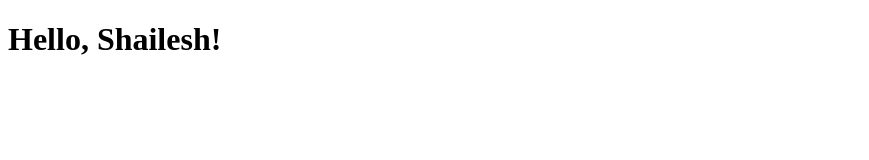
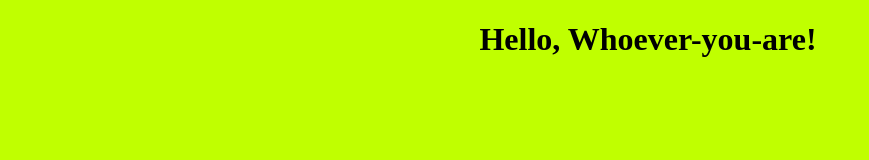
Before and after one commit to balaji2005/balaji.github.io, a plain HTML site: page index.html in a window 1280 px wide. Shown: the whole page, without its empty margins (0-869 px from the left). Drawn offline with Linux system fonts and the light colour scheme.

Commit message:
Added whoever the viewer is and some css

```diff
--- a/index.html
+++ b/index.html
@@ -2,8 +2,21 @@
 <html lang="en">
     <head>
         <title>My Site</title>
+        <style>
+            html{
+                width: 100%;
+                height: 100%;
+            }
+
+            body{
+                width: 100%;
+                height: 100%;
+                text-align: center;
+                background-color: #c0ff00;
+            }
+        </style>
     </head>
     <body>
-        <h1>Hello, Shailesh!</h1>
+        <h1>Hello, Whoever-you-are!</h1>
     </body>
 </html>
```
